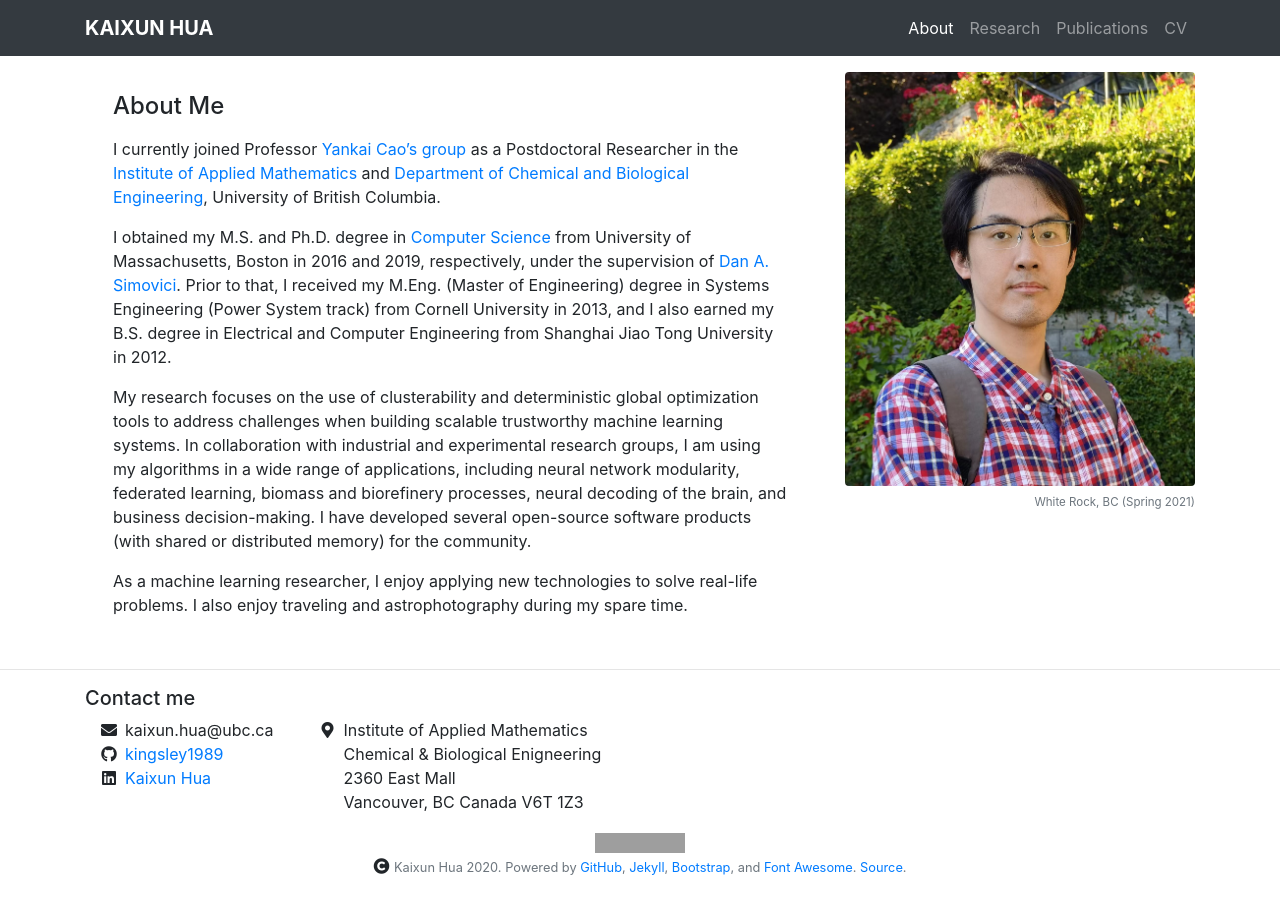
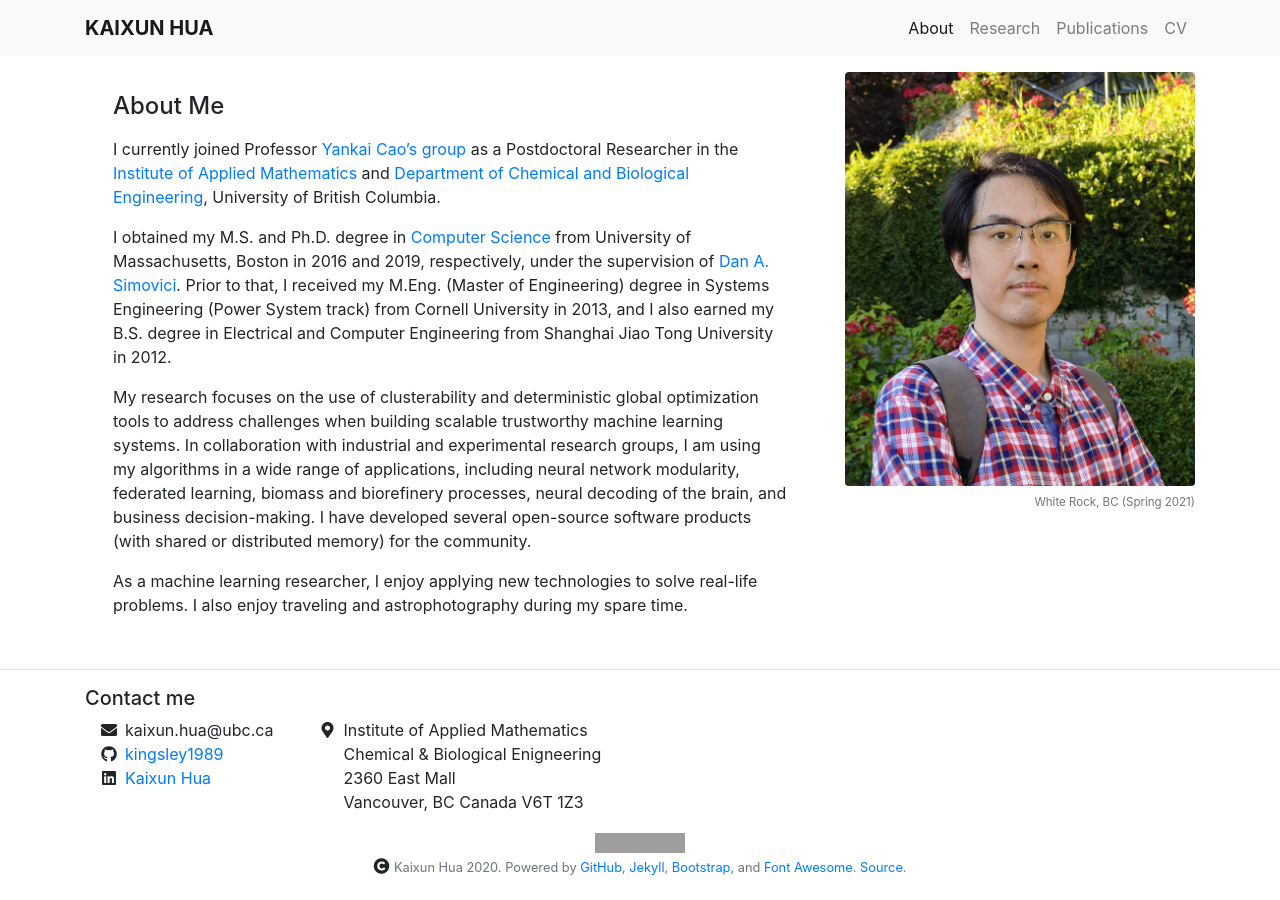
Before and after one commit to kingsley1989/kingsley1989.github.io, a Jekyll site: the page built from index.md, in a window 1280 px wide. Built offline with Jekyll 4.4.1, drawn with Linux system fonts in a browser that asks for light colours; nearby versions of some CDN libraries; grey boxes are pictures that could not be loaded.

```diff
--- a/_includes/nav.html
+++ b/_includes/nav.html
@@ -1,5 +1,5 @@
 <!-- Define the site's nav bar w/Bootstrap's navbar component (https://getbootstrap.com/docs/4.1/components/navbar/). -->
-<nav class="navbar navbar-expand-sm navbar-dark bg-dark">
+<nav class="navbar navbar-expand-sm navbar-light bg-light">
   <div class="container">
     <a class="navbar-brand" href="{{ site.baseurl }}/">
       <strong>{{ site.title }}</strong>
--- a/_layouts/research.html
+++ b/_layouts/research.html
@@ -14,7 +14,7 @@
 <div class="container">
 
   <!-- This row gives a research overview. -->
-  <div class="row">
+  <!-- <div class="row">
     <div class="col">
       <div class="card mb-3 border-0">
         <div class="card-body">
@@ -23,7 +23,7 @@
         </div>
       </div>
     </div>
-  </div>
+  </div> -->
 
   <!-- Each of the subsequent rows is a bootstrap card w/a research project description -->
   {% for research in site.data.research %}
```
